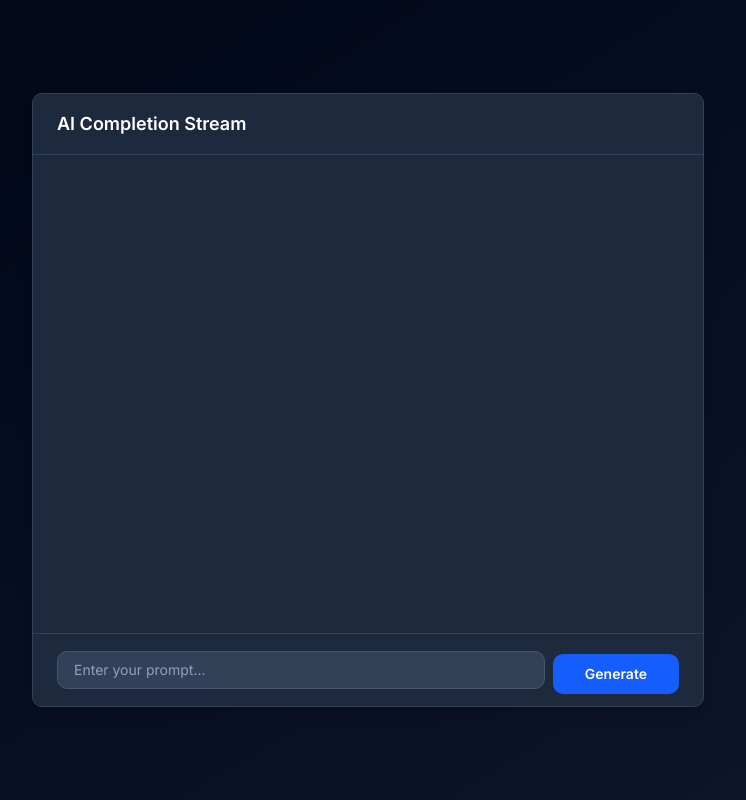
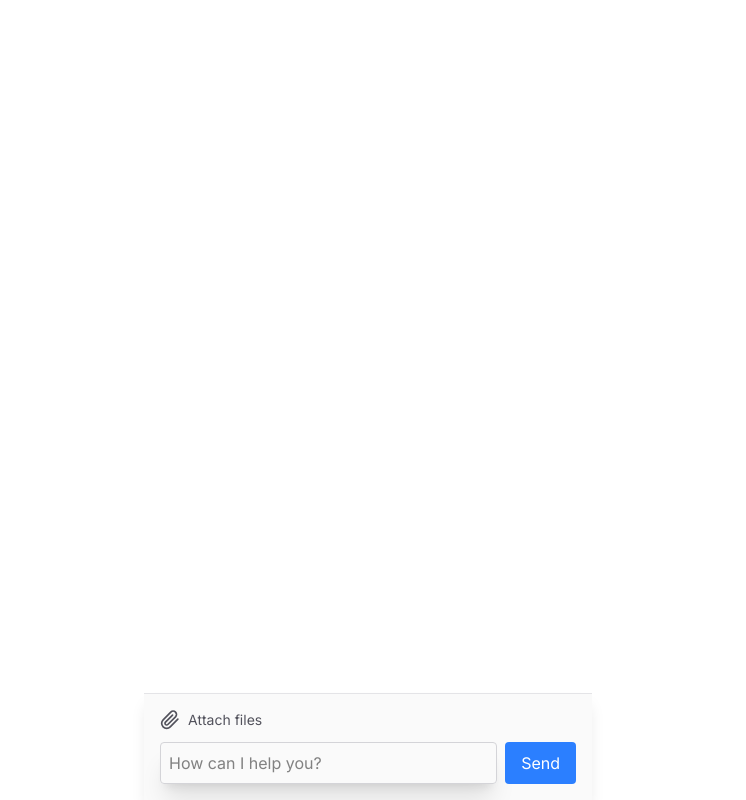
Before and after one commit to PrithiviPM2580/ai-sdk, a Next.js app: page / in a window 1280 px wide. Shown: the whole page, without its empty margins (272-1018 px from the left). Built offline with nearby package versions, Linux system fonts and the light colour scheme.

Commit message:
feat: replace StructureOutput component with ImageChat in main page

```diff
--- a/app/page.tsx
+++ b/app/page.tsx
@@ -1,5 +1,4 @@
-import StructureOutput from "@/components/structrue-object/page"
-
+import ImageChat from "@/components/image-chat/page"
 export default function Page() {
-  return <StructureOutput />
+  return <ImageChat />
 }
```
